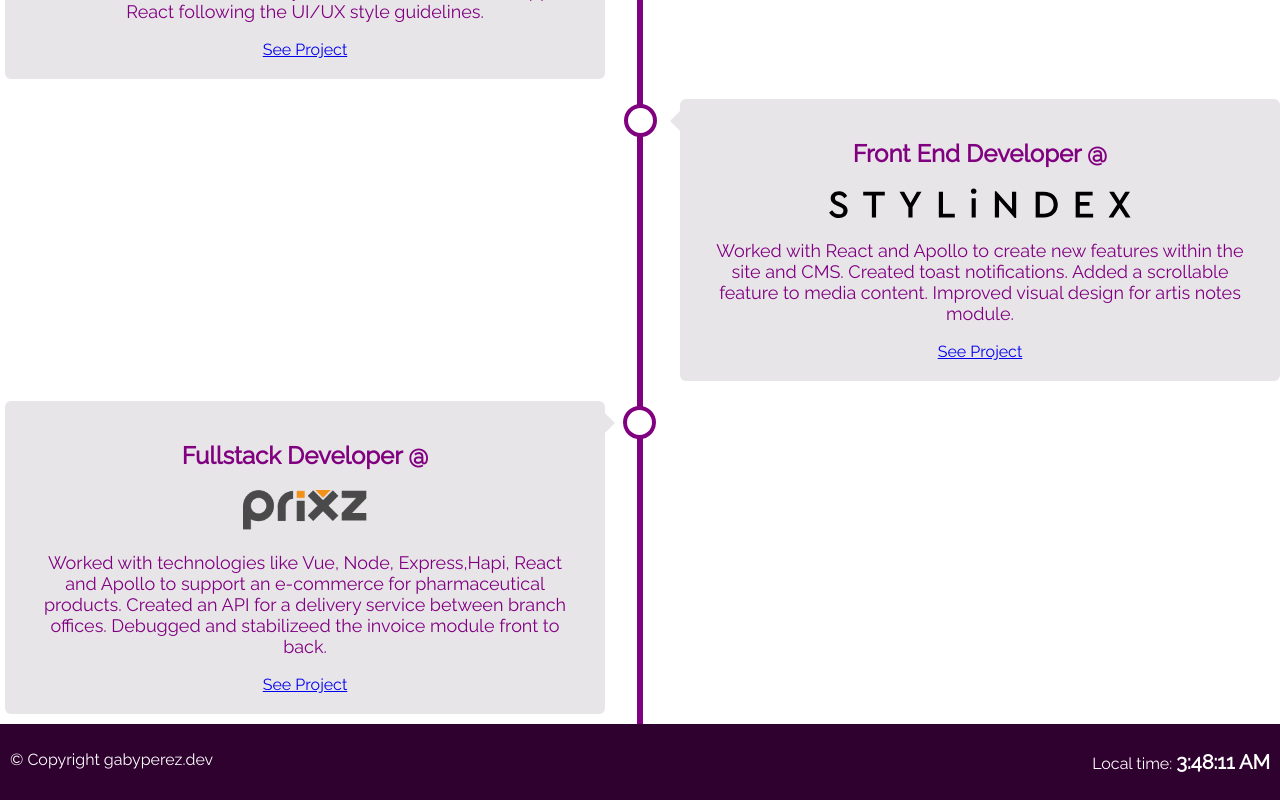
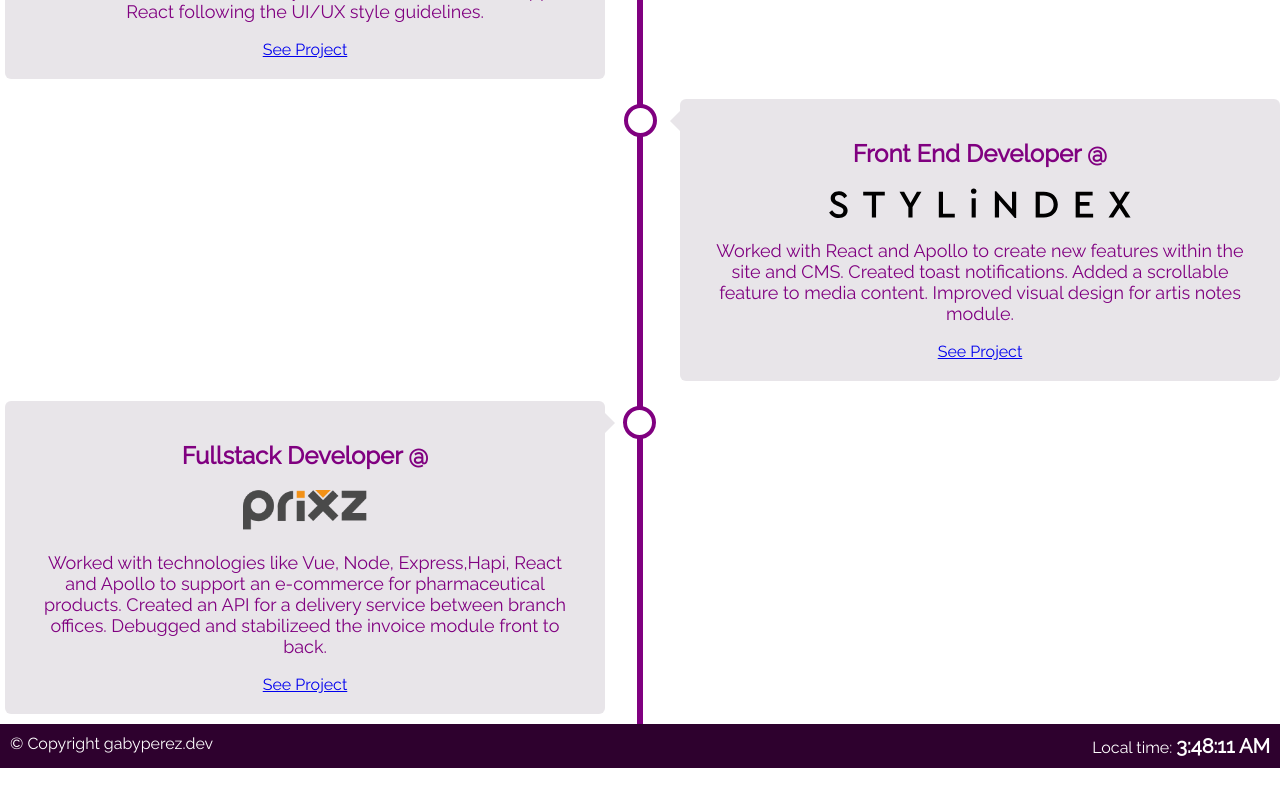
Before and after one commit to gabyperezg/gabyperez-dev, a Next.js app: page / in a window 1280 px wide. Shown: the part 2111-2911 px from the top of the page. After the commit the page ends 2879 px from the top, so only its background shows below. Built offline with nearby package versions, Linux system fonts and the light colour scheme.

Commit message:
Fixed orthography

```diff
--- a/components/Footer.js
+++ b/components/Footer.js
@@ -10,11 +10,16 @@ const Main = styled.div`
   background-color: #2e012e;
   padding: 10px;
 `
+const TimeContainer = styled.div`
+  @media (max-width: 800px) {
+    width: 60%;
+  }
+`
 const Time = styled.span`
   font-size: 20px;
   font-weight: 600;
 `
-
+const Copyright = styled.div``
 const Footer = () => {
   const [time, setTime] = useState(moment().format('LTS'))
   const { language } = useContext(LanguageContext)
@@ -25,10 +30,10 @@ const Footer = () => {
 
   return (
     <Main>
-      <p>© Copyright gabyperez.dev</p>
-      <p>
+      <Copyright>© Copyright gabyperez.dev</Copyright>
+      <TimeContainer>
         {language === 'ENG' ? 'Local time:' : 'Hora Local:'} <Time>{time}</Time>
-      </p>
+      </TimeContainer>
     </Main>
   )
 }
--- a/components/Skills.js
+++ b/components/Skills.js
@@ -1,7 +1,8 @@
-import React from 'react'
+import React, { useContext } from 'react'
 import styled from 'styled-components'
 import keyframes from 'styled-components'
 import skillImg from '../pages/'
+import LanguageContext from './Contexts/Language'
 
 const MySkills = styled.div`
   font-size: 80px;
@@ -51,11 +52,15 @@ const Credit = styled.p`
 `
 
 const Intro = () => {
+  const { language } = useContext(LanguageContext)
+
+  const titleText = language === 'ENG' ? 'My Skills' : 'Habilidades'
+
   return (
     <div>
       <div>
         <SkillImg img="/rich-tervet-unsplash.jpg">
-          <MySkills>My Skills</MySkills>
+          <MySkills>{titleText}</MySkills>
           <SkillsContainer>
             <Skill
               src="https://nodejs.org/static/images/logo.svg"
--- a/components/WorkHistory.js
+++ b/components/WorkHistory.js
@@ -184,7 +184,7 @@ const WorkHistory = () => {
             </ContainerLogoPrepared>
             <ContentText>
               {language === 'ESP' &&
-                'Actualment trabajando con React dentro de un sitio en Wordpress. Desarrolle un CMS en React para el análisis de datos de kits. Desarrolle una aplicación para crear y editar kits en React siguiendo los diseños de UI/UX.'}
+                'Actualment trabajando con React dentro de un sitio en Wordpress. Desarrollé un CMS en React para el análisis de datos de kits. Generé una aplicación para crear y editar kits en React siguiendo los diseños de UI/UX.'}
               {language === 'ENG' &&
                 'Working with React embedded in a Wordpress site. Created a CMS in React for kits data analysis. Created the kit builder app in React following the UI/UX style guidelines.'}
             </ContentText>
@@ -199,7 +199,7 @@ const WorkHistory = () => {
             <LogoStylindex src="/stylindexLogo.svg" />
             <ContentText>
               {language === 'ESP' &&
-                'Trabaje con React y Apollo para crear nuevas funcionalidades dentro del sitio y el CMS. Genere un sistema de notificaciones para el cliente. Añadí una funcionalidad de scroll para el contenido visual. Mejoré el diseño visual de la secion de notas.'}
+                'Trabajé con React y Apollo para crear nuevas funcionalidades dentro del sitio y el CMS. Generé un sistema de notificaciones para el cliente. Añadí una funcionalidad de scroll para el contenido visual. Mejoré el diseño visual de la sección de notas.'}
               {language === 'ENG' &&
                 'Worked with React and Apollo to create new features within the site and CMS. Created toast notifications. Added a scrollable feature to media content. Improved visual design for artis notes module.'}
             </ContentText>
@@ -214,7 +214,7 @@ const WorkHistory = () => {
             <LogoPrixz src="/logoPrixz.png" />
             <ContentText>
               {language === 'ESP' &&
-                'Trabaje con tecnologias como Vue, Node, Express,Hapi, React y Apollo dentro de un e-commerce de productos farmaceuticos. Desarrollé una API en Express para un sistema de envios entre sucursales. Eliminé bugs y estabilicé el modulo de facturación desde el front hasta el back end.'}
+                'Trabajé con tecnologías como Vue, Node, Express,Hapi, React y Apollo dentro de un e-commerce de productos farmacéuticos. Desarrollé una API en Express para un sistema de envíos entre sucursales. Eliminé bugs y estabilicé el módulo de facturación desde el front hasta el back end.'}
               {language === 'ENG' &&
                 'Worked with technologies like Vue, Node, Express,Hapi, React and Apollo to support an e-commerce for pharmaceutical products. Created an API for a delivery service between branch offices. Debugged and stabilizeed the invoice module front to back.'}
             </ContentText>
```
